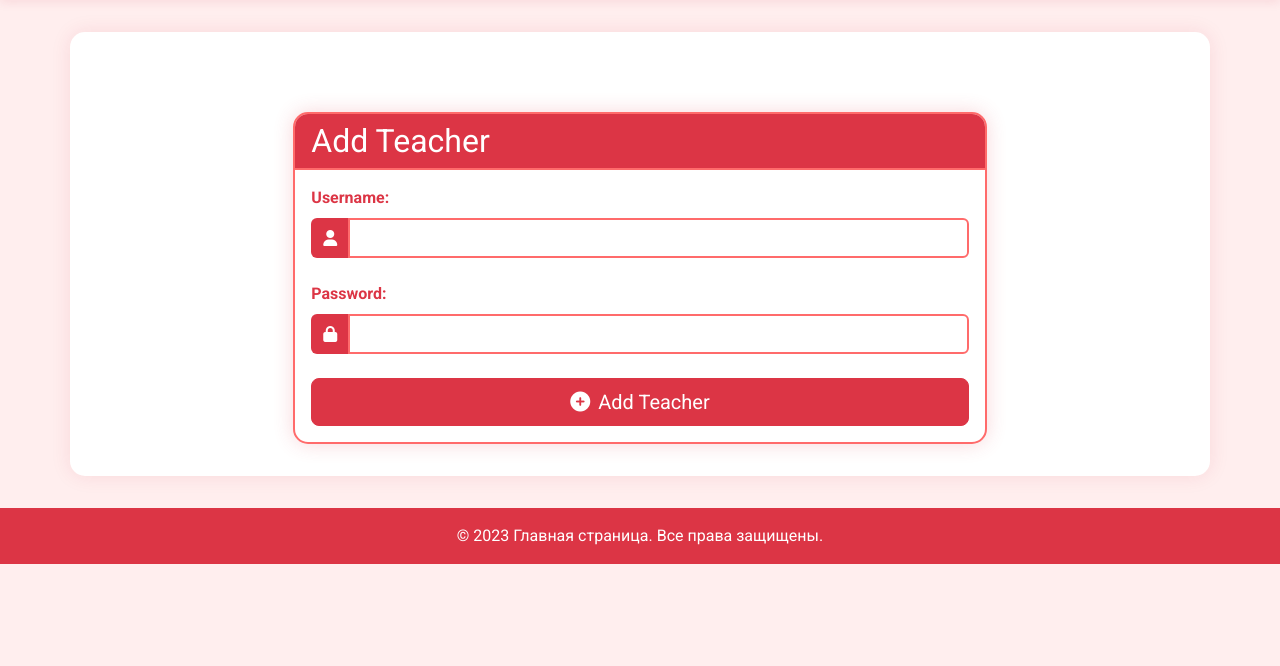
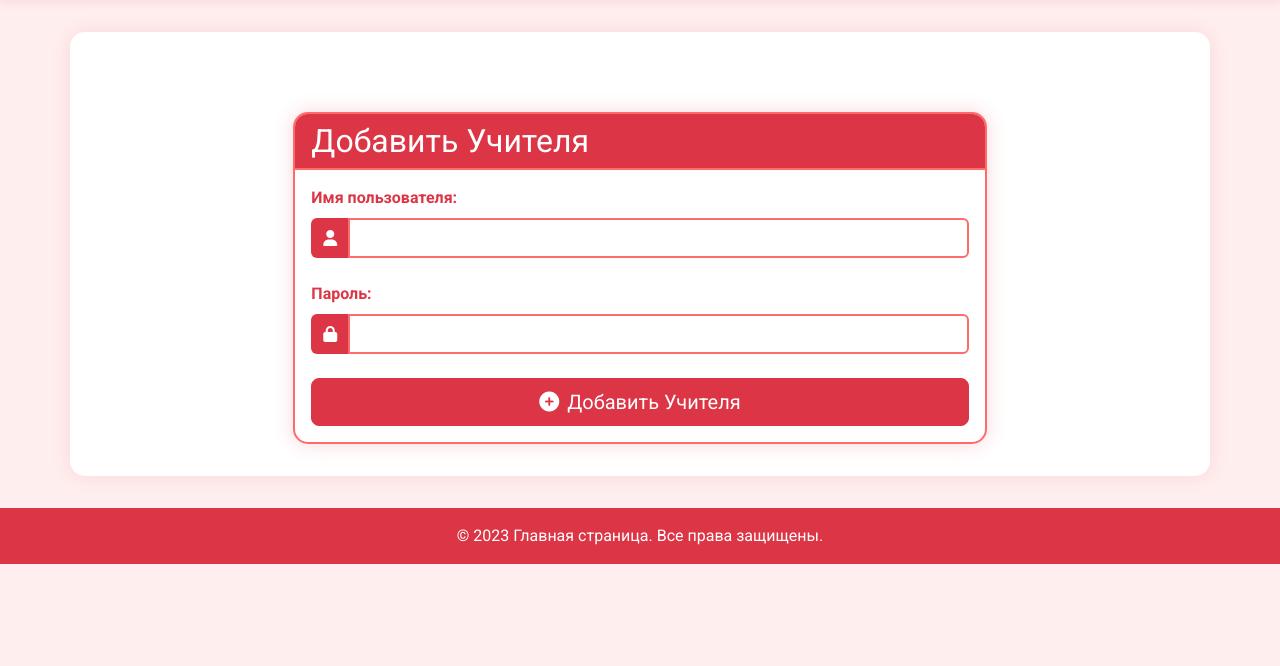
Before and after one commit to amakika/MetaAttendance, a Django app: page /add_teacher/ in a window 1280 px wide. Shown: the part 58-724 px from the top of the page. Run offline with Django 5.2, Linux system fonts and the light colour scheme; a user stored in the database is signed in; some libraries are stand-ins or nearby versions.

Commit message:
Update add_teacher.html

```diff
--- a/attendance/templates/attendance/add_teacher.html
+++ b/attendance/templates/attendance/add_teacher.html
@@ -1,6 +1,6 @@
 {% extends 'attendance/base.html' %}
 
-{% block title %}Add Teacher{% endblock %}
+{% block title %}Добавить Учителя{% endblock %}
 
 {% block content %}
 <div class="container mt-5">
@@ -8,20 +8,20 @@
         <div class="col-md-8">
             <div class="card kyrgyz-border">
                 <div class="card-header bg-danger text-white">
-                    <h2 class="mb-0">Add Teacher</h2>
+                    <h2 class="mb-0">Добавить Учителя</h2>
                 </div>
                 <div class="card-body">
                     <form method="post">
                         {% csrf_token %}
                         <div class="mb-4">
-                            <label for="username" class="form-label">Username:</label>
+                            <label for="username" class="form-label">Имя пользователя:</label>
                             <div class="input-group">
                                 <span class="input-group-text"><i class="fas fa-user"></i></span>
                                 <input type="text" class="form-control" id="username" name="username" required>
                             </div>
                         </div>
                         <div class="mb-4">
-                            <label for="password" class="form-label">Password:</label>
+                            <label for="password" class="form-label">Пароль:</label>
                             <div class="input-group">
                                 <span class="input-group-text"><i class="fas fa-lock"></i></span>
                                 <input type="password" class="form-control" id="password" name="password" required>
@@ -35,7 +35,7 @@
                             {% endfor %}
                         {% endif %}
                         <button type="submit" class="btn btn-danger btn-lg w-100">
-                            <i class="fas fa-plus-circle me-2"></i>Add Teacher
+                            <i class="fas fa-plus-circle me-2"></i>Добавить Учителя
                         </button>
                     </form>
                 </div>
```
